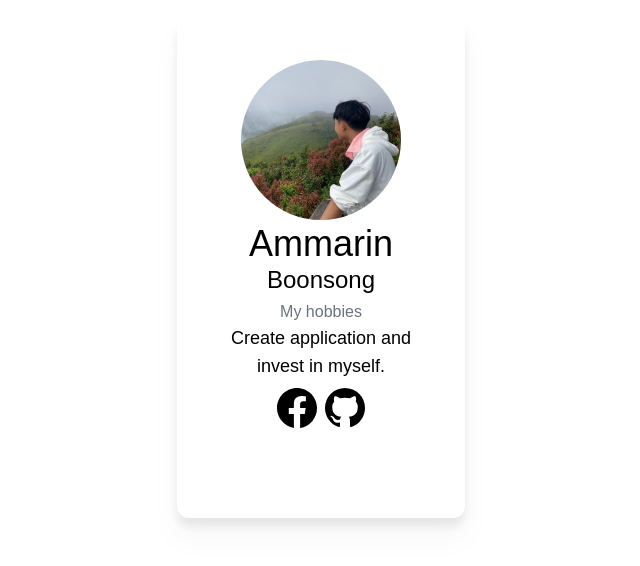
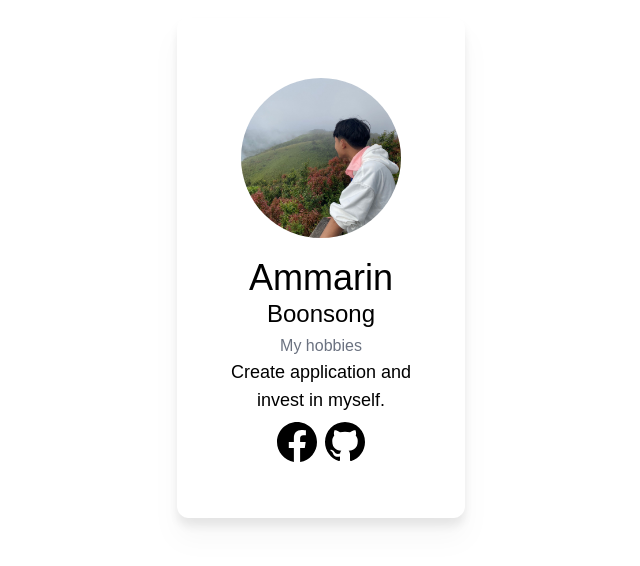
Before and after one commit to bnsx/bnsx, a Next.js app: page / in a window 1280 px wide. Shown: the part 132-698 px from the top of the page, without its empty margins (319-959 px from the left). Built offline with nearby package versions, Linux system fonts and the light colour scheme; a web font is replaced by a local one.

Commit message:
update css

```diff
--- a/pages/index.tsx
+++ b/pages/index.tsx
@@ -10,8 +10,8 @@ export default function Home(): JSX.Element {
         <title>My Profile</title>
       </Head>
       <div className="w-full h-screen flex justify-center items-center px-5">
-        <div className="bg-white drop-shadow-xl rounded-xl xl:w-72 h-[500px] overflow-hidden p-8 space-y-1">
-          <div className="pt-2.5">
+        <div className="bg-white drop-shadow-xl rounded-xl xl:w-72 h-[500px] overflow-hidden p-10 space-y-1">
+          <div className="m-5">
             <Image
               priority={true}
               className="transform hover:scale-150 object-contain duration-300 w-40 rounded-full mx-auto cursor-pointer"
```
